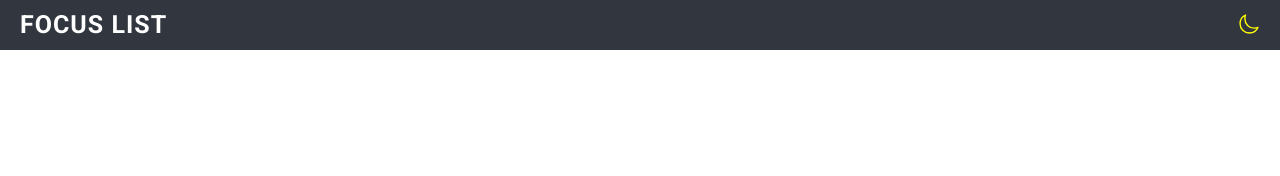
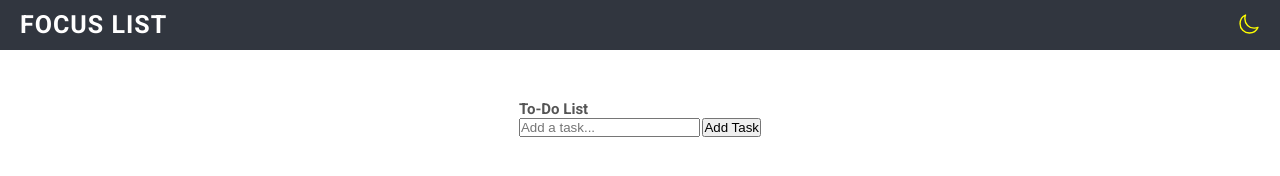
Before and after one commit to TechNinjaCode/web-dev-projects, a plain HTML site: page to-do-list-app/index.html in a window 1280 px wide. Drawn offline with nearby package versions, Linux system fonts and the light colour scheme.

Commit message:
Update main-wrapper styles

```diff
--- a/to-do-list-app/style.css
+++ b/to-do-list-app/style.css
@@ -54,3 +54,15 @@ body {
   color: yellow;
   font-size: 2.2rem;
 }
+
+/* Main Wrapper Styles */
+
+.main-wrapper {
+  margin-top: 8rem;
+  padding: 2rem;
+  /* background-color: lightpink; */
+  display: flex;
+  flex-direction: column;
+  align-items: center;
+  min-height: 100vh;
+}
```
